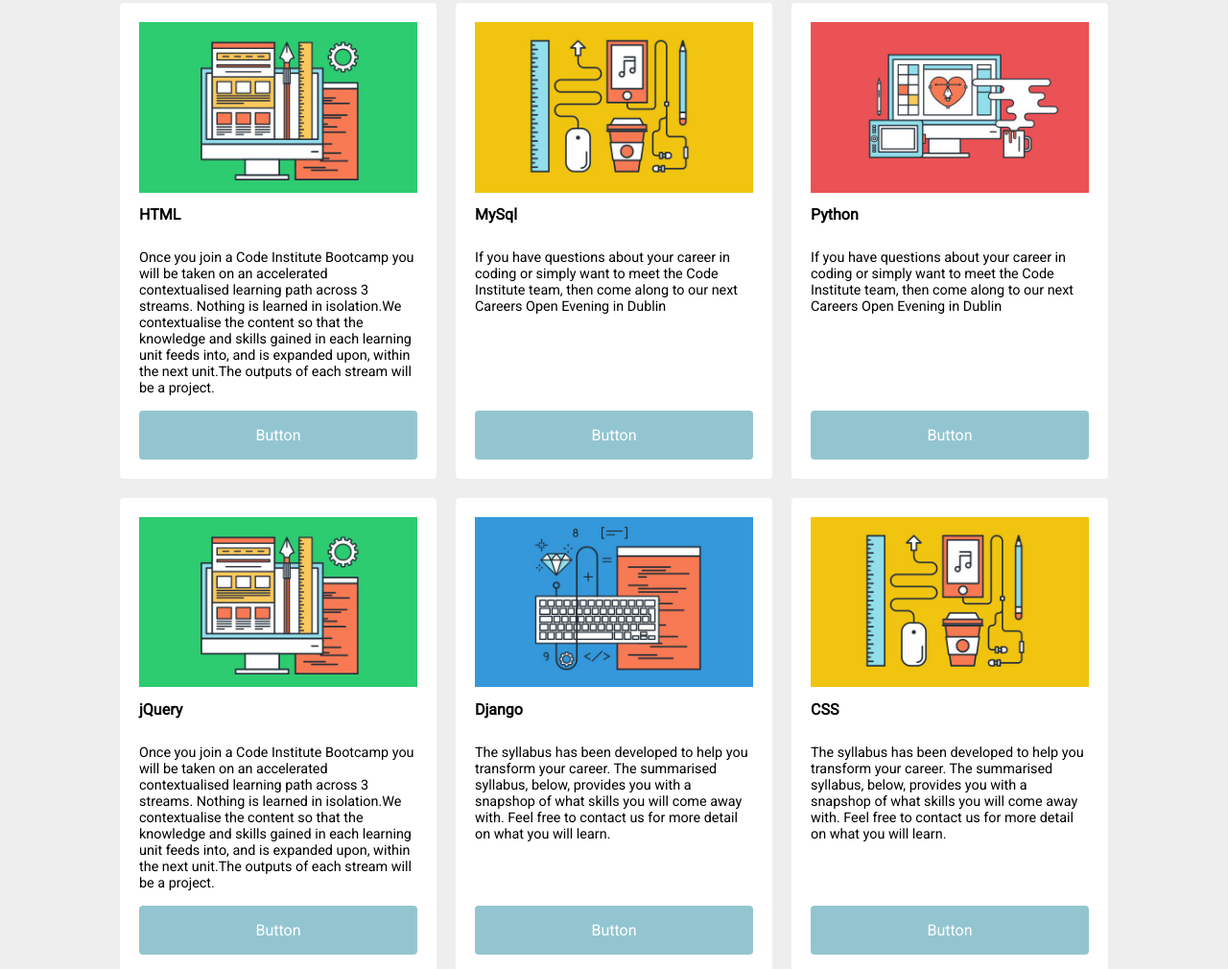
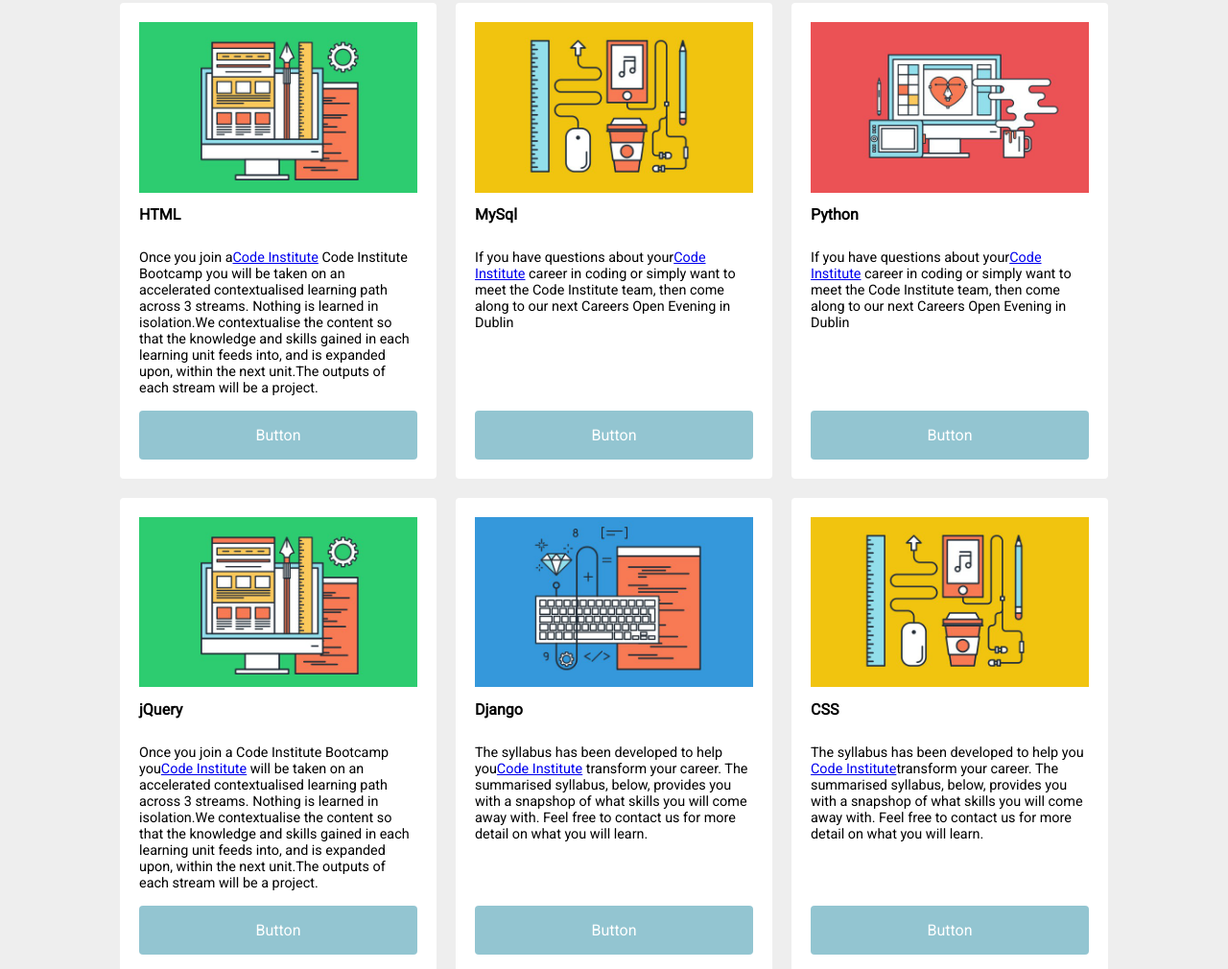
Before and after one commit to SOliv1/jquery-downloading-selectors, a plain HTML site: page index.html in a window 1280 px wide. Shown: the part 189-1199 px from the top of the page at 96% size. Drawn offline with nearby package versions, Linux system fonts and the light colour scheme.

Commit message:
turn links yellow

```diff
--- a/index.html
+++ b/index.html
@@ -46,7 +46,7 @@
 
 				<h2 class="card_head">HTML</h2>
 
-				<p class="card_para">Once you join a Code Institute Bootcamp you will be taken on an accelerated contextualised learning path across 3 streams. Nothing is learned in isolation.We contextualise the content so that the knowledge and skills gained in each learning unit feeds into, and is expanded upon, within the next unit.The outputs of each stream will be a project. </p>
+				<p class="card_para">Once you join a<a href="#">Code Institute</a> Code Institute Bootcamp you will be taken on an accelerated contextualised learning path across 3 streams. Nothing is learned in isolation.We contextualise the content so that the knowledge and skills gained in each learning unit feeds into, and is expanded upon, within the next unit.The outputs of each stream will be a project. </p>
 
 				<a href="" class="bottom_button">Button</a>
 
@@ -59,7 +59,7 @@
 
 			<h2 class="card_head">MySql</h2>
 
-			<p class="card_para">If you have questions about your career in coding or simply want to meet the Code Institute team, then come along to our next Careers Open Evening in Dublin</p>
+			<p class="card_para">If you have questions about your<a href="#">Code Institute</a> career in coding or simply want to meet the Code Institute team, then come along to our next Careers Open Evening in Dublin</p>
 
 			<a href="" class="bottom_button">Button</a>
 
@@ -73,7 +73,7 @@
 
 			<h2 class="card_head">Python</h2>
 
-			<p class="card_para">If you have questions about your career in coding or simply want to meet the Code Institute team, then come along to our next Careers Open Evening in Dublin</p>
+			<p class="card_para">If you have questions about your<a href="#">Code Institute</a> career in coding or simply want to meet the Code Institute team, then come along to our next Careers Open Evening in Dublin</p>
 
 			<a href="" class="bottom_button">Button</a>
 
@@ -87,7 +87,7 @@
 
 				<h2 class="card_head">jQuery</h2>
 
-				<p class="card_para">Once you join a Code Institute Bootcamp you will be taken on an accelerated contextualised learning path across 3 streams. Nothing is learned in isolation.We contextualise the content so that the knowledge and skills gained in each learning unit feeds into, and is expanded upon, within the next unit.The outputs of each stream will be a project. </p>
+				<p class="card_para">Once you join a Code Institute Bootcamp you<a href="#">Code Institute</a> will be taken on an accelerated contextualised learning path across 3 streams. Nothing is learned in isolation.We contextualise the content so that the knowledge and skills gained in each learning unit feeds into, and is expanded upon, within the next unit.The outputs of each stream will be a project. </p>
 
 				<a href="" class="bottom_button">Button</a>
 
@@ -101,7 +101,7 @@
 
 			<h2 class="card_head">Django</h2>
 
-			<p class="card_para">The syllabus has been developed to help you transform your career. The summarised syllabus, below, provides you with a snapshop of what skills you will come away with. Feel free to contact us for more detail on what you will learn.</p>
+			<p class="card_para">The syllabus has been developed to help you<a href="#">Code Institute</a> transform your career. The summarised syllabus, below, provides you with a snapshop of what skills you will come away with. Feel free to contact us for more detail on what you will learn.</p>
 
 			<a href="" class="bottom_button">Button</a>
 
@@ -113,7 +113,7 @@
 
 			<h2 class="card_head">CSS</h2>
 
-			<p class="card_para">The syllabus has been developed to help you transform your career. The summarised syllabus, below, provides you with a snapshop of what skills you will come away with. Feel free to contact us for more detail on what you will learn.</p>
+			<p class="card_para">The syllabus has been developed to help you <a href="#">Code Institute</a>transform your career. The summarised syllabus, below, provides you with a snapshop of what skills you will come away with. Feel free to contact us for more detail on what you will learn.</p>
 
 			<a href="" class="bottom_button">Button</a>
 
--- a/script.js
+++ b/script.js
@@ -24,3 +24,20 @@
     $(thisStreamCardsSelector).addClass("card-highlight");
 
 });
+
+
+//wait until page is ready
+
+$(document).ready(function() {
+
+	//sets <a> element within paragraph  to yellow
+
+	$("p").click(function(){
+
+		$(this).children("a").css("background-color", "yellow"); /* returns all the <a> child elements that are
+
+		within this paragraph*/
+
+	});
+
+});
```
Also changed, not shown: .c9/metadata/environment/index.html, .c9/metadata/environment/script.js, .c9/metadata/environment/statement.js, 1 other file.
